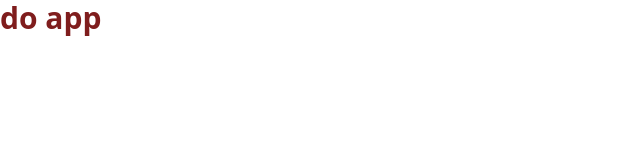
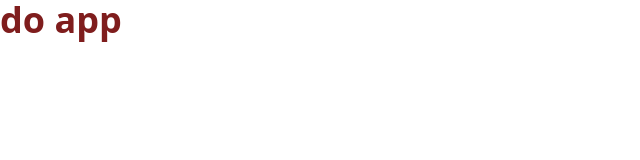
Before and after one commit to sydas13/to-do-app, a React (Vite) app: page / in a window 1280 px wide. Shown: the top 160 px of the page, without its empty margins (0-640 px from the left). Built offline with nearby package versions, Linux system fonts and the light colour scheme.

Commit message:
still testing

```diff
--- a/src/App.jsx
+++ b/src/App.jsx
@@ -1,7 +1,7 @@
 function App() {
   return (
     <>
-      <h1 className="text-3xl font-bold text-red-900"> do app</h1>
+      <h1 className="text-4xl font-bold text-red-900"> do app</h1>
     </>
   );
 }
```
